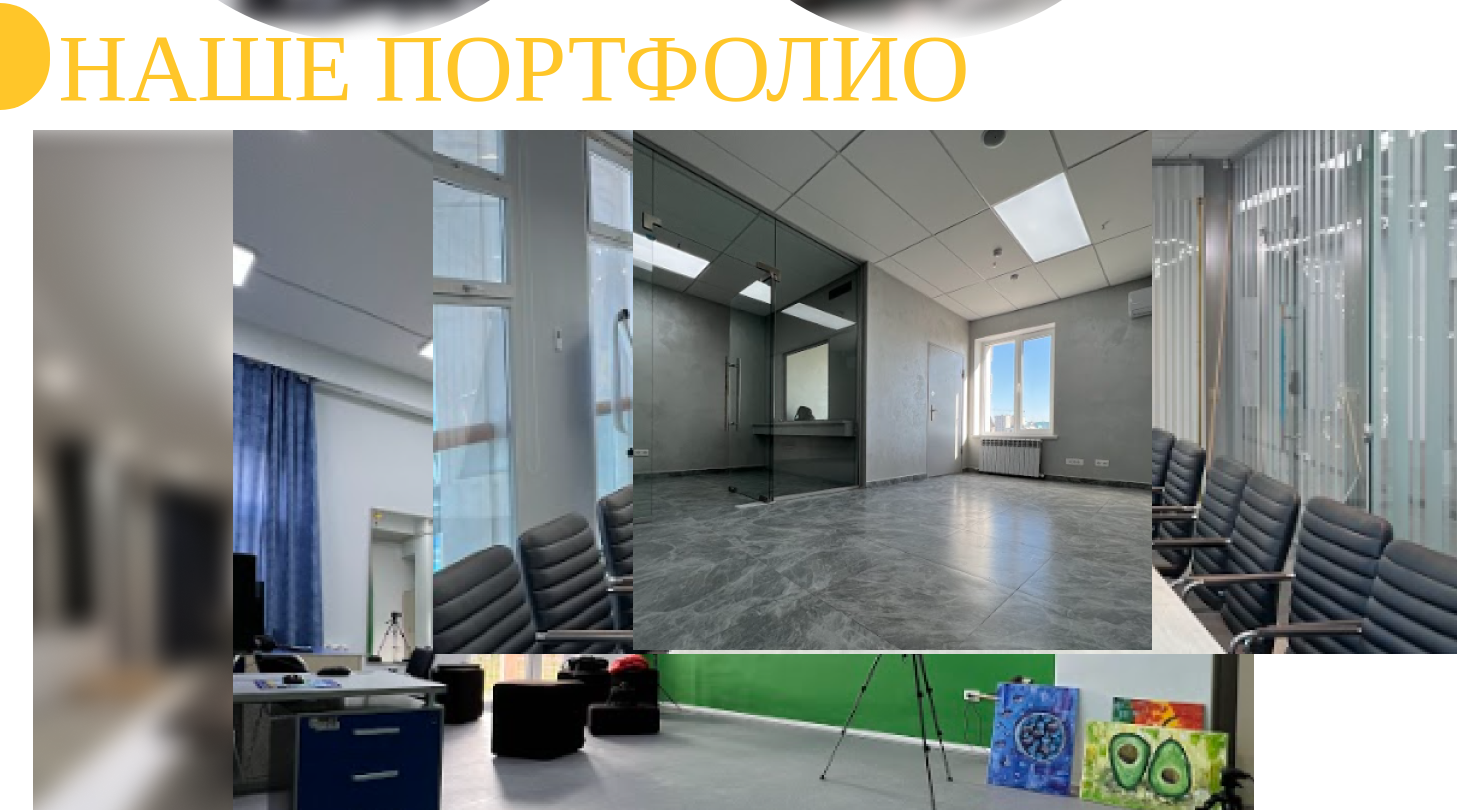
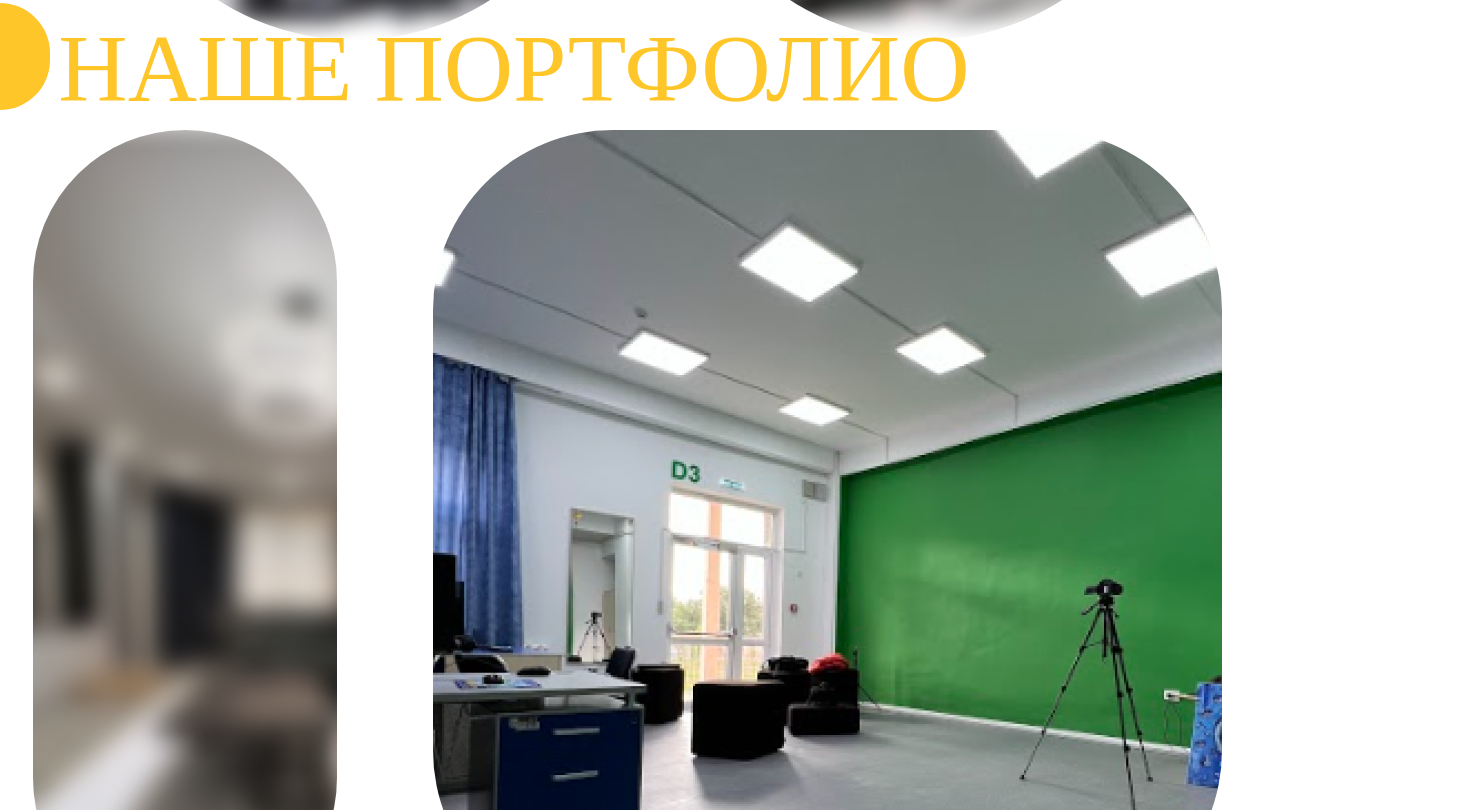
Before and after one commit to Zerone-Tecnology/layout.abigroup, a plain HTML site: page index.html in a window 1280 px wide. Shown: the part 4910-5720 px from the top of the page, 1457 px wide, since content can reach past the window. Drawn offline with nearby package versions, Linux system fonts and the light colour scheme.

Commit message:
position block

```diff
--- a/sass/main.sass
+++ b/sass/main.sass
@@ -380,6 +380,26 @@ div.title_circle
 				top:2%
 				right: 0
 				border-radius: 150px 0px 0px 0px
+	.our_portfoli
+		.portfolio
+			.grid
+				&-item
+					width: 25%
+					height: 400px
+					overflow: hidden
+					border-radius: 25em
+					display: inline-block
+					margin-bottom: 15px
+					&:nth-child(1)
+						height: 800px
+					&:nth-child(2)
+						width: 65%
+						height: 800px
+						border-radius: 5em
+					&:nth-child(3)
+						width: 65%
+					&:nth-child(4)
+						border-radius: 50%
 	.know_price
 		background-color: #FFC629
 		overflow: hidden
```
Also changed, not shown: css/main.css, css/main.min.css (added), 2 other files.
